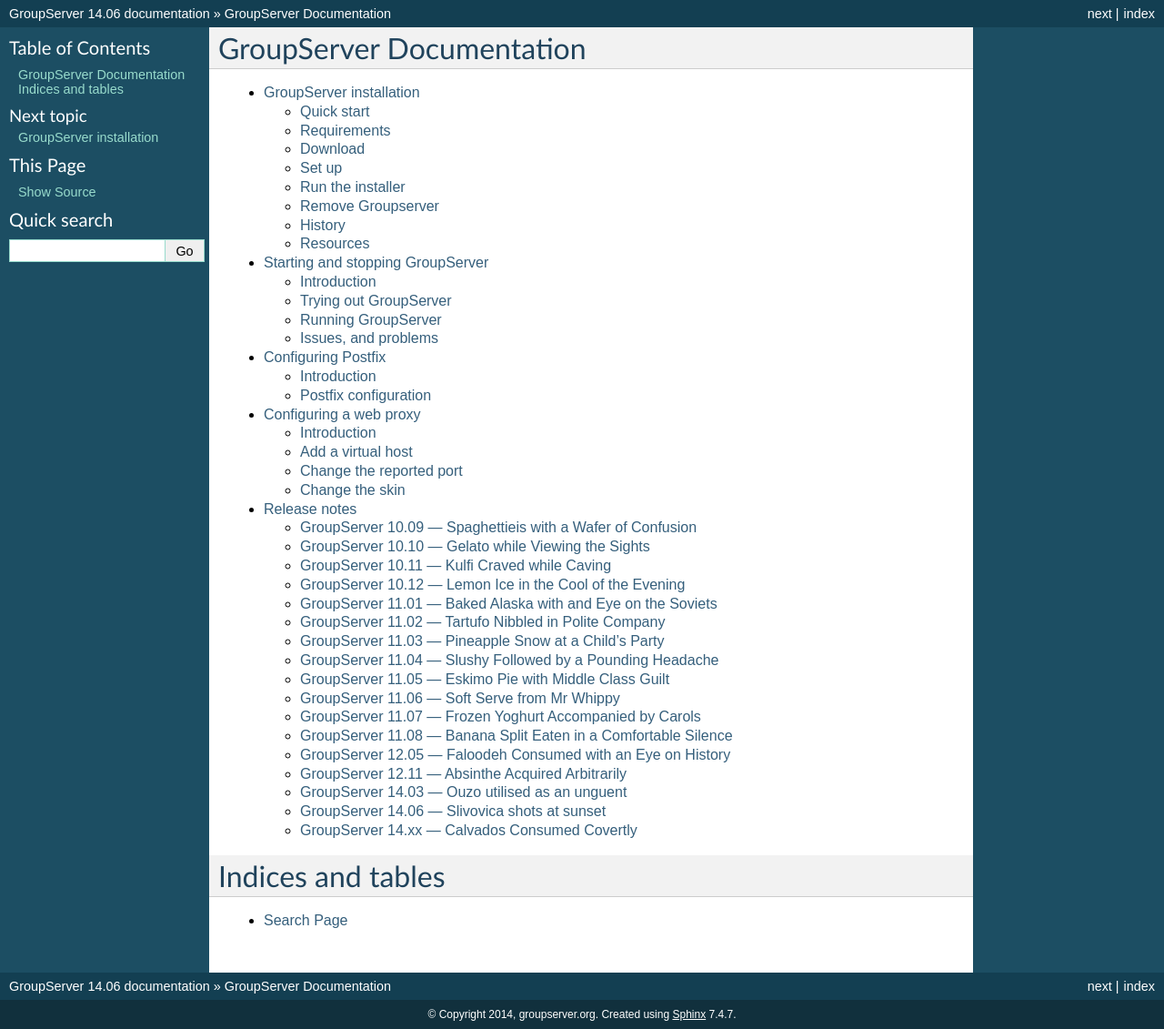
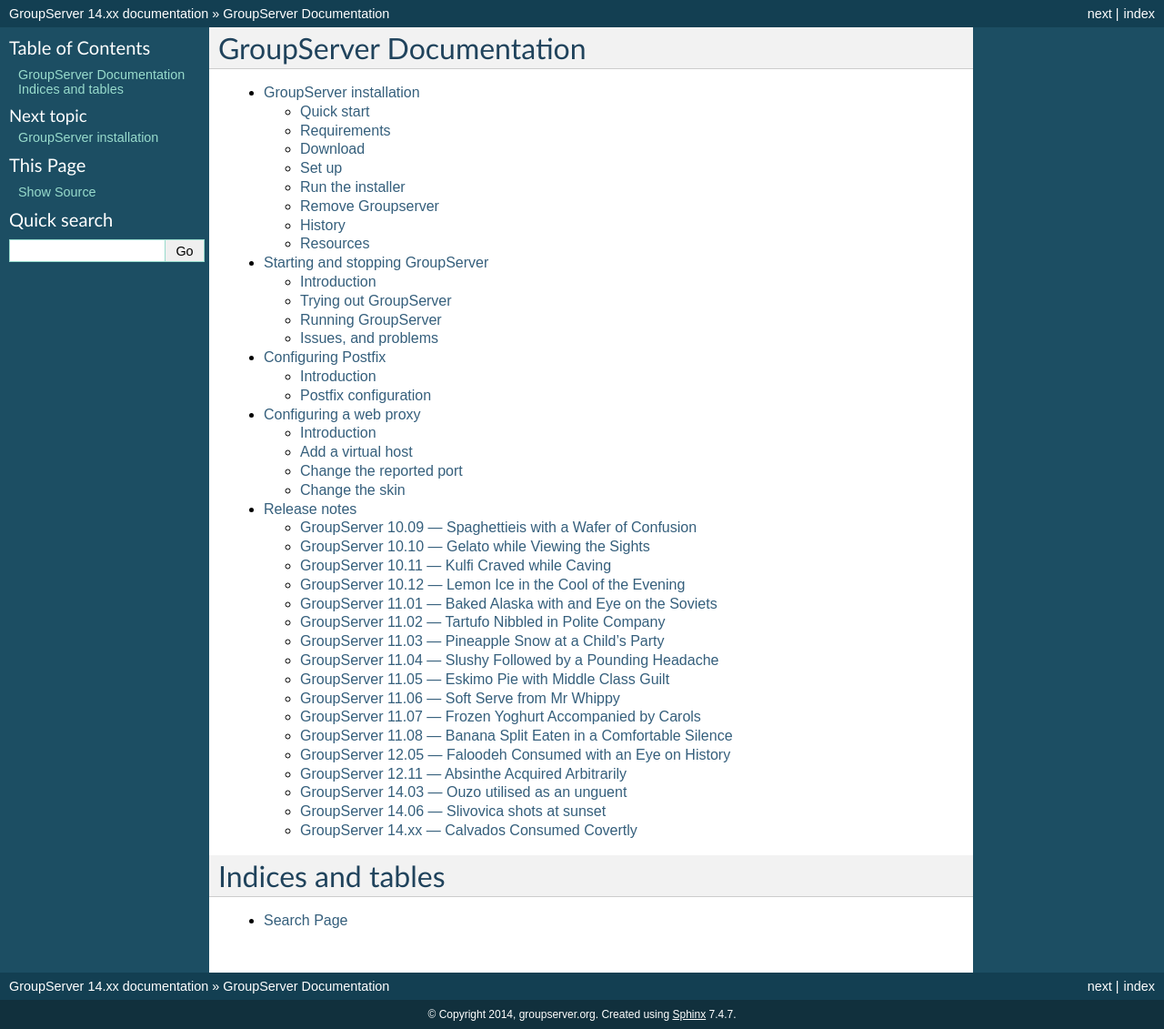
Before and after one commit to groupserver/buildout, a Sphinx documentation site: the page built from docs/index.rst, in a window 1280 px wide. Shown: the whole page at 91% size. Built offline with Sphinx 7.4.7, drawn with Linux system fonts in a browser that asks for light colours.

Commit message:
Marking this as as the 14.xx version.

```diff
--- a/docs/conf.py
+++ b/docs/conf.py
@@ -54,9 +54,9 @@
 # built documents.
 #
 # The short X.Y version.
-version = '14.06'
+version = '14.xx'
 # The full version, including alpha/beta/rc tags.
-release = '14.06'
+release = '14.xx'
 
 # The language for content autogenerated by Sphinx. Refer to documentation
 # for a list of supported languages.
```
